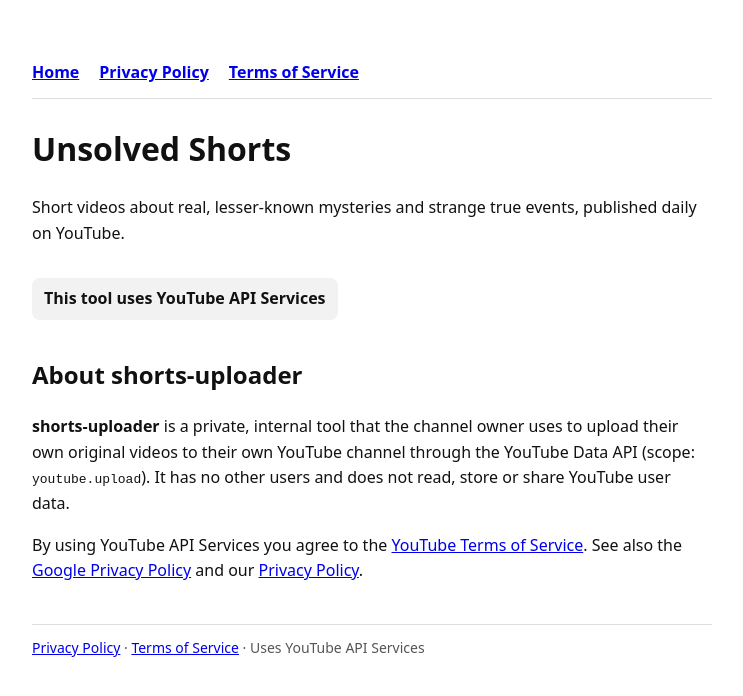
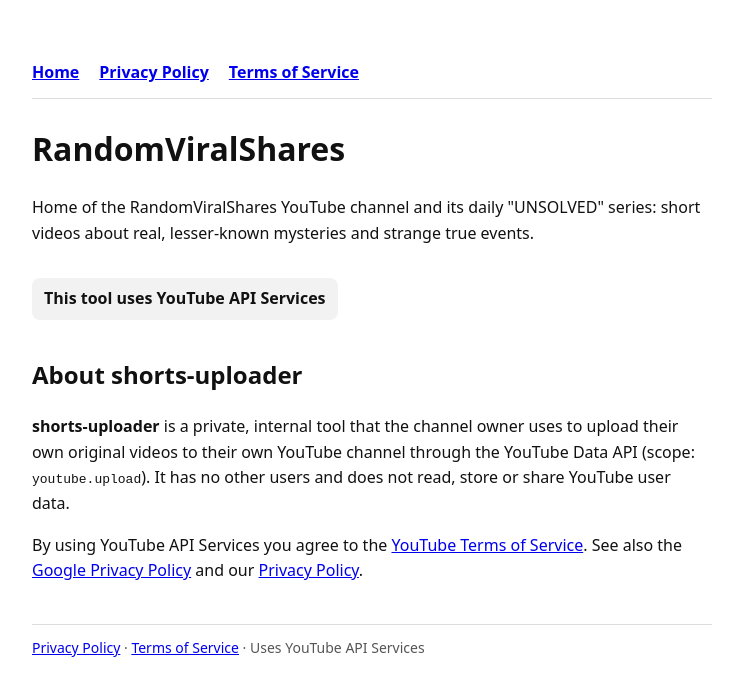
Before and after one commit to eraysuvman96/eraysuvman96.github.io, a plain HTML site: page index.html in a window 1280 px wide. Shown: the whole page, without its empty margins (268-1011 px from the left). Drawn offline with Linux system fonts and the light colour scheme.

Commit message:
Use the real channel name RandomViralShares on all pages
Co-Authored-By: Claude Opus 5.5 <noreply@anthropic.com>
Claude-Session: https://claude.ai/code/session_01KQu7EvPmXeGNy5UKWL9u6a

```diff
--- a/index.html
+++ b/index.html
@@ -1,12 +1,12 @@
-<!doctype html><html lang="en"><head><meta charset="utf-8"><meta name="viewport" content="width=device-width,initial-scale=1"><title>Unsolved Shorts — shorts-uploader</title>
+<!doctype html><html lang="en"><head><meta charset="utf-8"><meta name="viewport" content="width=device-width,initial-scale=1"><title>RandomViralShares — shorts-uploader</title>
 <style>body{font-family:system-ui,sans-serif;max-width:680px;margin:48px auto;padding:0 16px;line-height:1.6;background:#fff;color:#111}
 nav{display:flex;gap:20px;padding:12px 0;border-bottom:1px solid #ddd;margin-bottom:24px;font-weight:600}
 .yt{display:inline-flex;align-items:center;gap:8px;background:#f2f2f2;border-radius:8px;padding:8px 12px;font-weight:600}
 footer{margin-top:40px;padding-top:12px;border-top:1px solid #ddd;font-size:14px;color:#555}</style></head>
 <body>
 <nav><a href="index.html">Home</a><a href="privacy.html">Privacy Policy</a><a href="terms.html">Terms of Service</a></nav>
-<h1>Unsolved Shorts</h1>
-<p>Short videos about real, lesser-known mysteries and strange true events, published daily on YouTube.</p>
+<h1>RandomViralShares</h1>
+<p>Home of the RandomViralShares YouTube channel and its daily "UNSOLVED" series: short videos about real, lesser-known mysteries and strange true events.</p>
 <p class="yt">This tool uses YouTube API Services</p>
 <h2>About shorts-uploader</h2>
 <p><b>shorts-uploader</b> is a private, internal tool that the channel owner uses to upload their own original videos to their own YouTube channel through the YouTube Data API (scope: <code>youtube.upload</code>). It has no other users and does not read, store or share YouTube user data.</p>
```
Also changed, not shown: privacy.html (+1 -1 lines), terms.html (+1 -1 lines).
